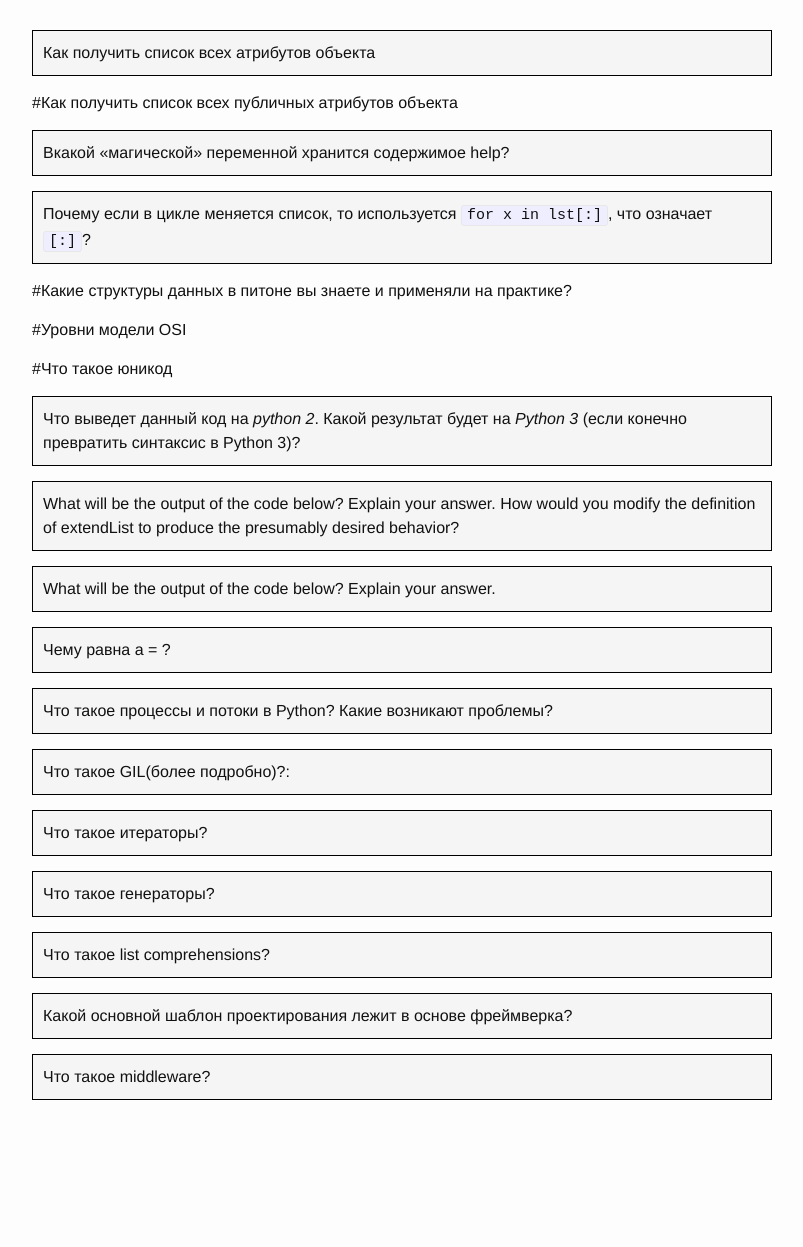
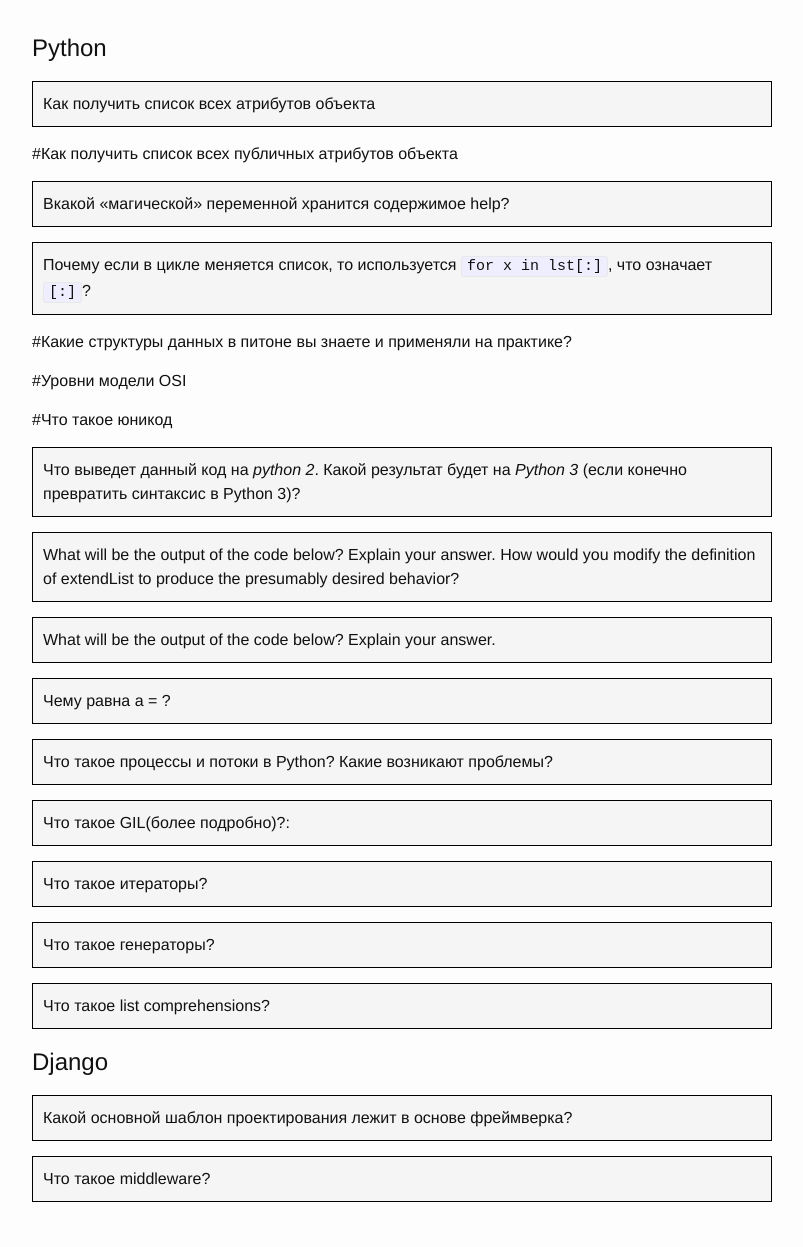
Before and after one commit to Arti3DPlayer/Arti3DPlayer.github.io, a Jekyll site: the page built from interview/index.markdown, in a window 1280 px wide. Shown: the whole page, without its empty margins (238-1041 px from the left). Built offline with Jekyll 4.4.1, drawn with Linux system fonts in a browser that asks for light colours; nearby versions of some CDN libraries; before the commit the page ends 1145 px from its top, so only the background shows below that.

Commit message:
added questions

```diff
--- a/_layouts/interview.html
+++ b/_layouts/interview.html
@@ -20,7 +20,6 @@
     </div>
 
      <script type="text/javascript">
-
           (function($) {
             $('pre').each(function(i, block) {
               hljs.highlightBlock(block);
@@ -32,10 +31,7 @@
                 $(this).next().show();
                 return false;
             });
-
         })(jQuery);
     </script>
-
   </body>
-
 </html>
--- a/interview/index.markdown
+++ b/interview/index.markdown
@@ -3,6 +3,7 @@
 ---
 
 
+## Python
 
 # Как получить список всех атрибутов объекта
 *
@@ -239,6 +240,7 @@
         >>> print res
         [1, 3, 5, 7, 9, 11, 13, 15, 17, 19, 21, 23]
 
+## Django
 
 # Какой основной шаблон проектирования лежит в основе фреймверка?
 *   MTV (Model-Template-View)
```
Lines whose indentation alone changed are shown as unchanged.
